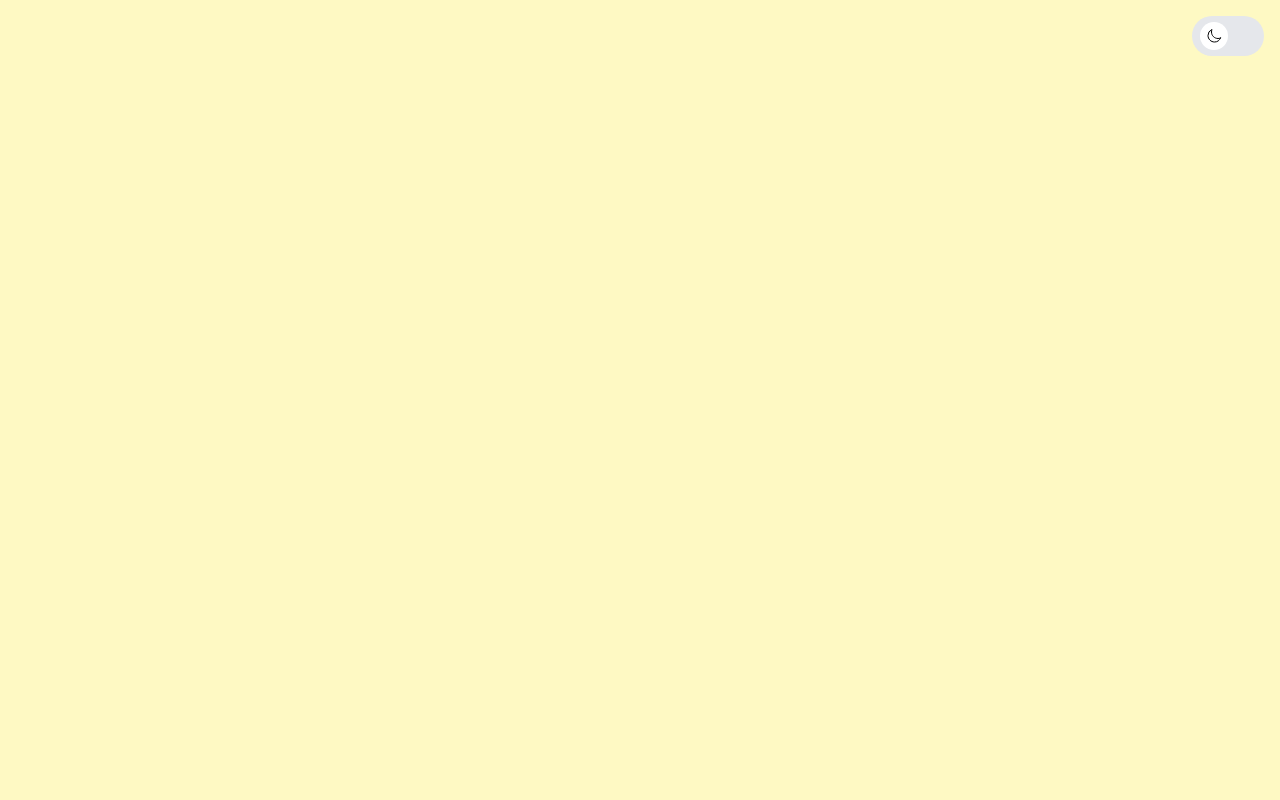
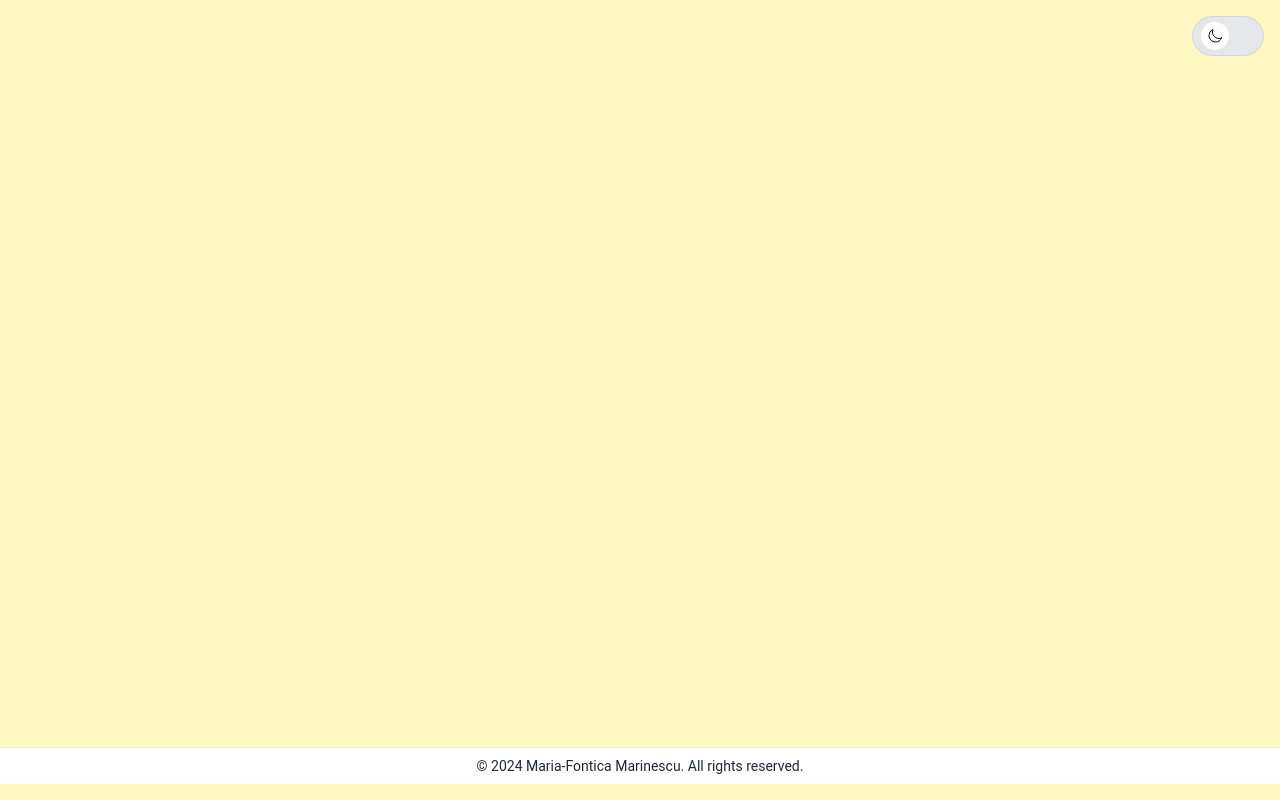
Before and after one commit to mariamarinescu/mmarinescu, a React (Vite) app: page / in a window 1280 px wide. Built offline with nearby package versions, Linux system fonts and the light colour scheme.

Commit message:
add: Split into modules (AppModule)

```diff
--- a/src/App.tsx
+++ b/src/App.tsx
@@ -1,13 +1,8 @@
 import './App.css';
-import { DarkModeButton } from './components';
+import { AppModule } from './modules';
 
 const App = () => {
-  return (
-    <div className="bg-yellow-100 dark:bg-blue-950 min-h-screen w-screen relative grid ">
-      <DarkModeButton />
-      <div />
-    </div>
-  );
+  return <AppModule />;
 };
 
 export default App;
--- a/src/components/buttons/ToggleButton.tsx
+++ b/src/components/buttons/ToggleButton.tsx
@@ -57,7 +57,7 @@ export const ToggleButton: React.FC<ToggleButtonProps> = ({
   activeIcon,
   inactiveIcon,
   className,
-  activeBgColor = 'bg-blue-600',
+  activeBgColor = 'bg-gray-900',
   inactiveBgColor = 'bg-gray-200',
   size = 'medium',
 }) => {
--- a/src/components/buttons/index.ts
+++ b/src/components/buttons/index.ts
@@ -1,2 +1 @@
-export { DarkModeButton } from './DarkModeButton';
 export { ToggleButton } from './ToggleButton';
--- /dev/null
+++ b/src/modules/app/AppModule.tsx
@@ -0,0 +1,11 @@
+import { DarkModeButton, Footer } from './components';
+
+export const AppModule = () => {
+  return (
+    <div className="bg-yellow-100 dark:bg-blue-950 min-h-screen w-screen relative flex flex-col ">
+      <DarkModeButton />
+      <div className="flex-grow" />
+      <Footer className="my-4" />
+    </div>
+  );
+};
--- a/src/components/buttons/DarkModeButton.tsx
+++ b/src/modules/app/components/DarkModeButton.tsx
@@ -1,13 +1,13 @@
-import { MoonIcon, SunIcon, ToggleButton } from '..';
+import { MoonIcon, SunIcon, ToggleButton } from '../../../components';
 
 export const DarkModeButton = () => {
   const toggleDarkMode = () => document.body.classList.toggle('dark');
 
   return (
     <ToggleButton
-      activeIcon={<SunIcon className="size-6" />}
+      activeIcon={<SunIcon className="size-7 text-gray-600 bg-gray-600" />}
       inactiveIcon={<MoonIcon className="size-7" />}
-      className="absolute top-4 right-4 h-12 w-20"
+      className="absolute top-4 right-4 h-12 w-20 dark:border-gray-400 border border-gray-300"
       label="Toggle dark mode"
       onChange={toggleDarkMode}
     />
--- a/src/modules/app/components/index.ts
+++ b/src/modules/app/components/index.ts
@@ -1 +1,2 @@
+export { DarkModeButton } from './DarkModeButton';
 export { Footer } from './Footer';
--- /dev/null
+++ b/src/modules/index.ts
@@ -0,0 +1 @@
+export { AppModule } from './app/AppModule';
```
